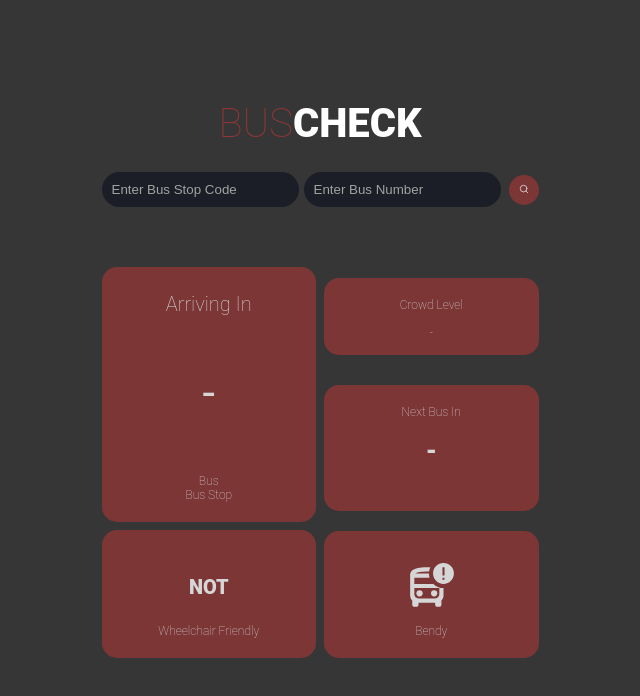
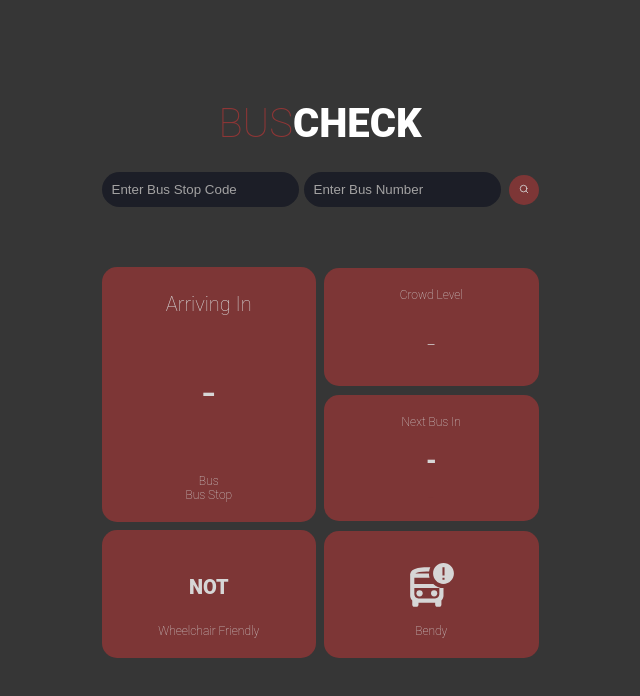
Before and after one commit to SDI-Cohort-4-Group-2/project-1, a React (Create React App) app: page / in a window 1280 px wide. Shown: the top 696 px of the page, without its empty margins (320-960 px from the left). Built offline with nearby package versions, Linux system fonts and the light colour scheme.

Commit message:
update padding

```diff
--- a/src/components/CrowdLevel.js
+++ b/src/components/CrowdLevel.js
@@ -48,7 +48,7 @@ function CrowdLevel({ props }) {
     } else {
       return (
         <>
-          <div>-</div>
+          <div style={{ fontSize: "30px", padding: "10px 0 10px 0" }}>-</div>
         </>
       );
     }
```
